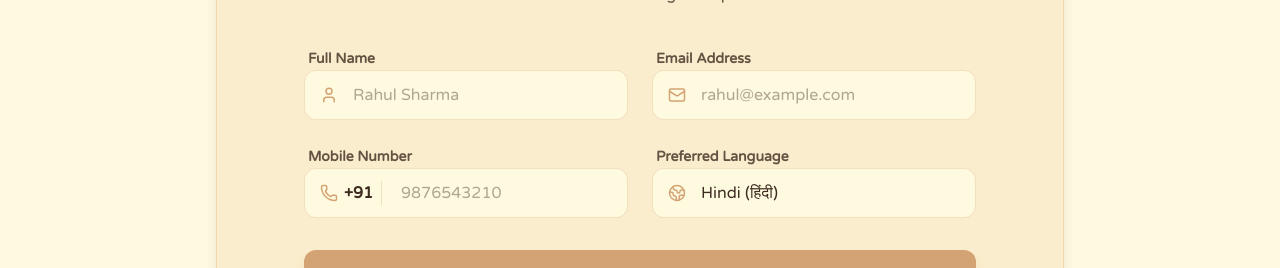
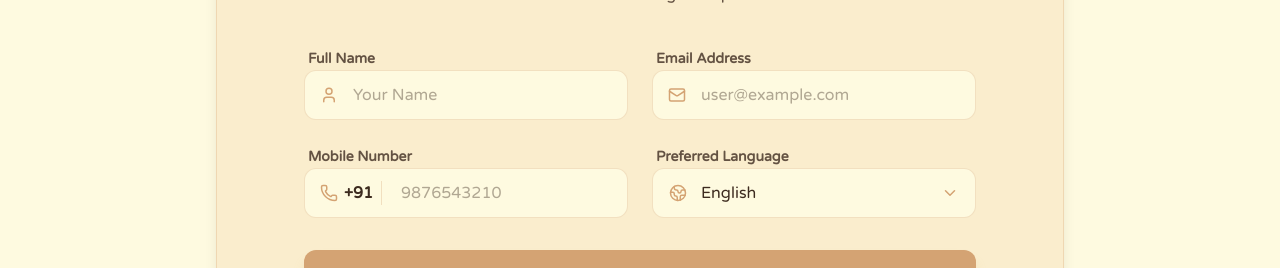
Before and after one commit to Rahul-8283/Sambhaash_AI, a React (Vite) app in the folder Frontend/: page / in a window 1280 px wide. Shown: the part 2102-2370 px from the top of the page. Built offline with nearby package versions, Linux system fonts and the light colour scheme; no server answers; the HTML template or start-up script is replaced by a standard one; a web font is replaced by a local one.

Commit message:
fix: minor buys and refactor content in landingr

```diff
--- a/Frontend/src/components/Layout/Footer.tsx
+++ b/Frontend/src/components/Layout/Footer.tsx
@@ -22,7 +22,7 @@ export const Footer: React.FC = () => {
         </div>
 
         {/* Quick Links Column */}
-        <div className="space-y-3">
+        <div className="space-y-3 hidden md:block">
           <h4 className="text-xs font-black text-[#2d1e18] uppercase tracking-wider">Platform Desk</h4>
           <ul className="space-y-2 text-xs font-bold text-[#3d2b1f]/70">
             <li>
@@ -41,7 +41,7 @@ export const Footer: React.FC = () => {
         </div>
 
         {/* Settings Column */}
-        <div className="space-y-3">
+        <div className="space-y-3 hidden md:block">
           <h4 className="text-xs font-black text-[#2d1e18] uppercase tracking-wider">AI Config Workspace</h4>
           <ul className="space-y-2 text-xs font-bold text-[#3d2b1f]/70">
             <li>
@@ -60,7 +60,7 @@ export const Footer: React.FC = () => {
         </div>
 
         {/* Core Tech Column */}
-        <div className="space-y-3">
+        <div className="space-y-3 hidden md:block">
           <h4 className="text-xs font-black text-[#2d1e18] uppercase tracking-wider">Our AI Stack</h4>
           <ul className="space-y-2 text-xs font-bold text-[#3d2b1f]/70">
             <li className="flex items-center gap-1.5"><span className="w-1.5 h-1.5 rounded-full bg-[#d4a373]" /> Groq LLaMA 3.3</li>
--- a/Frontend/src/components/LeadCaptureForm.tsx
+++ b/Frontend/src/components/LeadCaptureForm.tsx
@@ -1,6 +1,6 @@
 import React, { useState } from "react";
 import { motion } from "framer-motion";
-import { Send, Phone, User, Mail, Globe2 } from "lucide-react";
+import { Send, Phone, User, Mail, Globe2, ChevronDown } from "lucide-react";
 import toast from "react-hot-toast";
 import { apiService } from "../services/apiService";
 
@@ -9,7 +9,7 @@ export const LeadCaptureForm: React.FC = () => {
     name: "",
     email: "",
     phone: "",
-    language: "hi"
+    language: "en"
   });
   const [isSubmitting, setIsSubmitting] = useState(false);
 
@@ -44,7 +44,7 @@ export const LeadCaptureForm: React.FC = () => {
         }
       });
 
-      setFormData({ name: "", email: "", phone: "", language: "hi" });
+      setFormData({ name: "", email: "", phone: "", language: "en" });
     } catch (error: any) {
       toast.error(error.response?.data?.detail || error.message || "Failed to submit form");
     } finally {
@@ -78,7 +78,7 @@ export const LeadCaptureForm: React.FC = () => {
                   required
                   value={formData.name}
                   onChange={(e) => setFormData({ ...formData, name: e.target.value })}
-                  placeholder="Rahul Sharma"
+                  placeholder="Your Name"
                   className="w-full bg-[#fefae0] border border-[#d4a373]/30 rounded-xl py-3 pl-12 pr-4 text-[#3d2b1f] placeholder:text-[#3d2b1f]/40 focus:outline-none focus:border-[#d4a373] focus:ring-2 focus:ring-[#d4a373]/20 transition-all font-medium"
                 />
               </div>
@@ -93,7 +93,7 @@ export const LeadCaptureForm: React.FC = () => {
                   required
                   value={formData.email}
                   onChange={(e) => setFormData({ ...formData, email: e.target.value })}
-                  placeholder="rahul@example.com"
+                  placeholder="user@example.com"
                   className="w-full bg-[#fefae0] border border-[#d4a373]/30 rounded-xl py-3 pl-12 pr-4 text-[#3d2b1f] placeholder:text-[#3d2b1f]/40 focus:outline-none focus:border-[#d4a373] focus:ring-2 focus:ring-[#d4a373]/20 transition-all font-medium"
                 />
               </div>
@@ -122,19 +122,26 @@ export const LeadCaptureForm: React.FC = () => {
 
             <div className="space-y-2">
               <label className="text-sm font-bold text-[#3d2b1f]/80 ml-1">Preferred Language</label>
-              <div className="relative">
-                <Globe2 size={18} className="absolute left-4 top-1/2 -translate-y-1/2 text-[#d4a373]" />
+              <div className="relative bg-[#fefae0] rounded-xl border border-[#d4a373]/30 focus-within:border-[#d4a373] focus-within:ring-2 focus-within:ring-[#d4a373]/20 transition-all">
+                <Globe2 size={18} className="absolute left-4 top-1/2 -translate-y-1/2 text-[#d4a373] pointer-events-none" />
                 <select
                   value={formData.language}
                   onChange={(e) => setFormData({ ...formData, language: e.target.value })}
-                  className="w-full bg-[#fefae0] border border-[#d4a373]/30 rounded-xl py-3 pl-12 pr-4 text-[#3d2b1f] focus:outline-none focus:border-[#d4a373] focus:ring-2 focus:ring-[#d4a373]/20 transition-all font-medium appearance-none cursor-pointer"
+                  className="w-full bg-transparent py-3 pl-12 pr-10 text-[#3d2b1f] focus:outline-none font-medium appearance-none cursor-pointer"
                 >
                   <option value="en">English</option>
                   <option value="hi">Hindi (हिंदी)</option>
                   <option value="bn">Bengali (বাংলা)</option>
+                  <option value="te">Telugu (తెలుగు)</option>
+                  <option value="mr">Marathi (मराठी)</option>
                   <option value="ta">Tamil (தமிழ்)</option>
-                  <option value="te">Telugu (తెలుగు)</option>
+                  <option value="ur">Urdu (اردو)</option>
+                  <option value="gu">Gujarati (ગુજરાતી)</option>
+                  <option value="kn">Kannada (ಕನ್ನಡ)</option>
+                  <option value="ml">Malayalam (മലയാളം)</option>
+                  <option value="pa">Punjabi (ਪੰਜਾਬੀ)</option>
                 </select>
+                <ChevronDown size={18} className="absolute right-4 top-1/2 -translate-y-1/2 text-[#d4a373] pointer-events-none" />
               </div>
             </div>
           </div>
--- a/Frontend/src/pages/LandingPage.tsx
+++ b/Frontend/src/pages/LandingPage.tsx
@@ -225,7 +225,7 @@ export const LandingPage: React.FC = () => {
       {/* The Flow Section */}
       <section className="relative z-10 py-24 px-6 max-w-7xl mx-auto">
         <div className="text-center mb-16">
-          <h2 className="text-4xl md:text-5xl font-black mb-6 text-[#2d1e18] font-display leading-tight">Built for Rupazeey-Grade Performance</h2>
+          <h2 className="text-4xl md:text-5xl font-black mb-6 text-[#2d1e18] font-display leading-tight">Built for Enterprise Grade Performance</h2>
           <p className="text-[#3d2b1f]/80 max-w-2xl mx-auto text-lg font-medium">
             A complete, end-to-end pipeline designed to handle every stage of the lead lifecycle automatically.
           </p>
```
